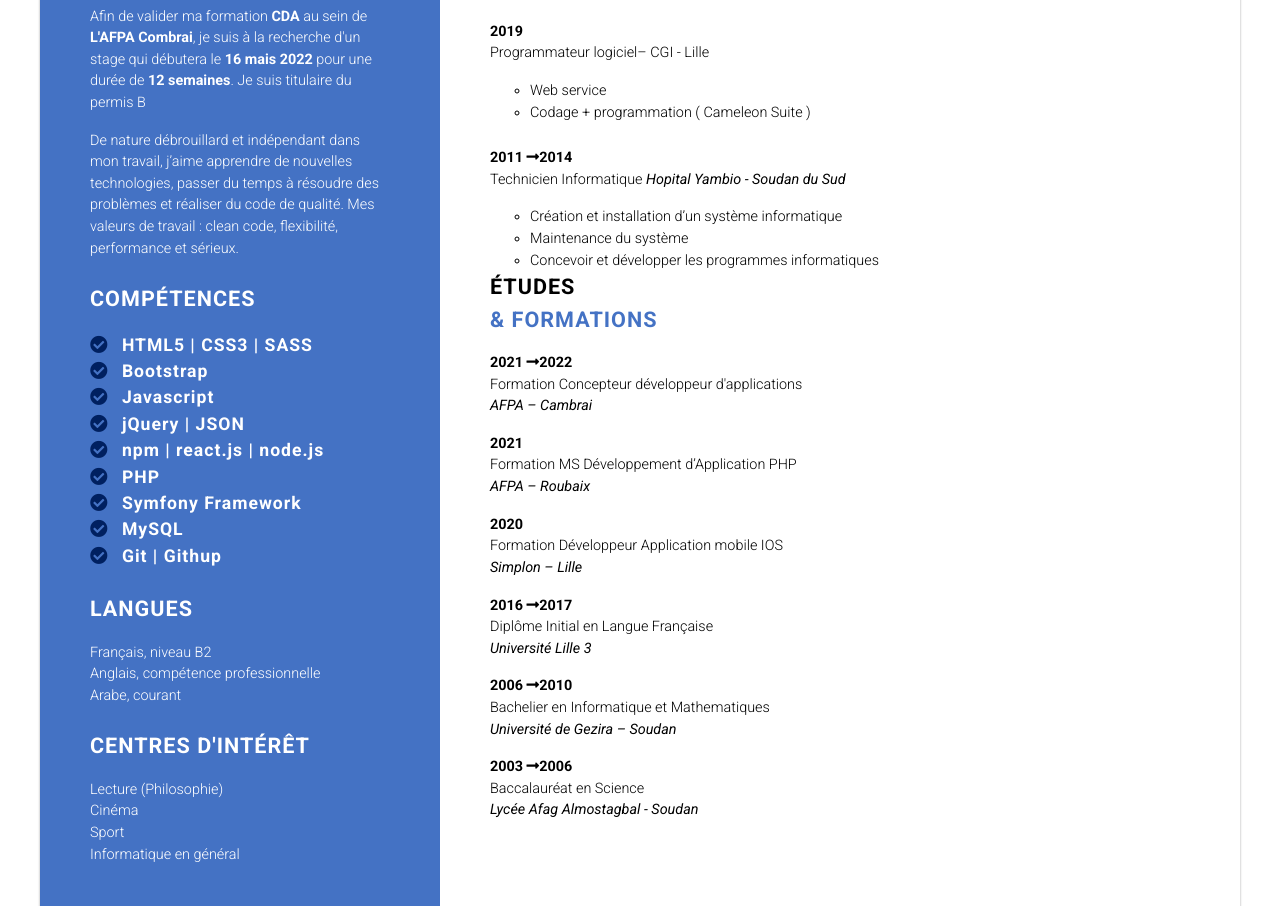
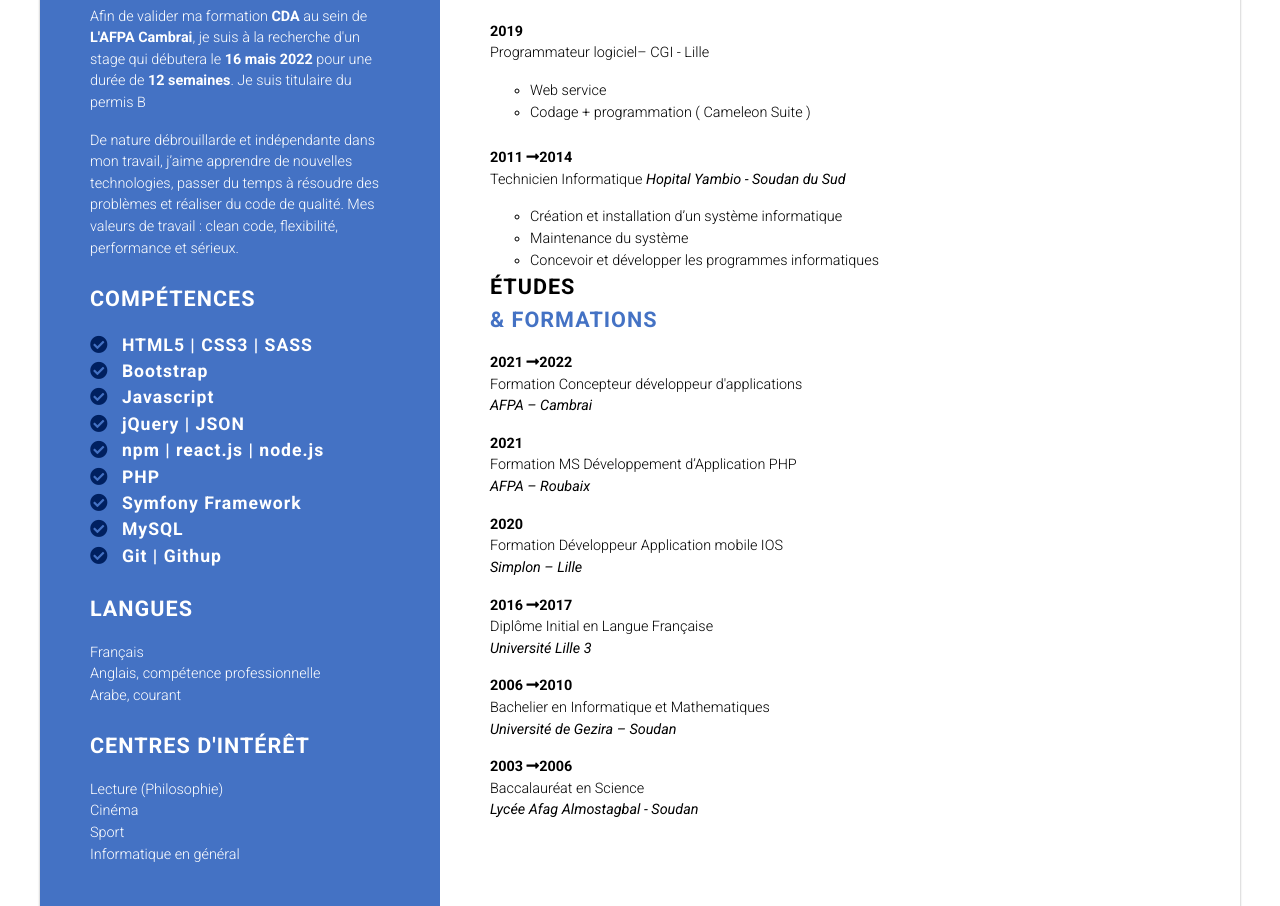
Before and after one commit to adamAlsakin/mycv, a plain HTML site: page index.html in a window 1280 px wide. Shown: the part 460-1366 px from the top of the page. Drawn offline with Linux system fonts and the light colour scheme.

Commit message:
updateCv

```diff
--- a/index.html
+++ b/index.html
@@ -29,12 +29,12 @@
                 <h2>Profil</h2>
                 <p>
                     Afin de valider ma formation <strong>CDA</strong>
-                    au sein de <strong>L'AFPA Combrai</strong>, je suis à
+                    au sein de <strong>L'AFPA Cambrai</strong>, je suis à
                     la recherche d'un stage qui débutera le <strong>16 mais 2022
                     </strong> pour une durée de <strong>12 semaines</strong>.
                     Je suis titulaire du permis B
                 </p>
-                <p>De nature débrouillard et indépendant dans mon travail, j’aime apprendre de nouvelles technologies,
+                <p>De nature débrouillarde et indépendante dans mon travail, j’aime apprendre de nouvelles technologies,
                     passer du temps à résoudre des problèmes et réaliser du code de qualité. Mes valeurs de travail : clean
                     code, flexibilité, performance et sérieux.
                 </p>
@@ -82,7 +82,7 @@
             </div>
             <div class="section">
                 <h2>Langues</h2>
-                <p> Français, niveau B2
+                <p> Français
                     <br>
                     Anglais, compétence professionnelle
                     <br>
```
